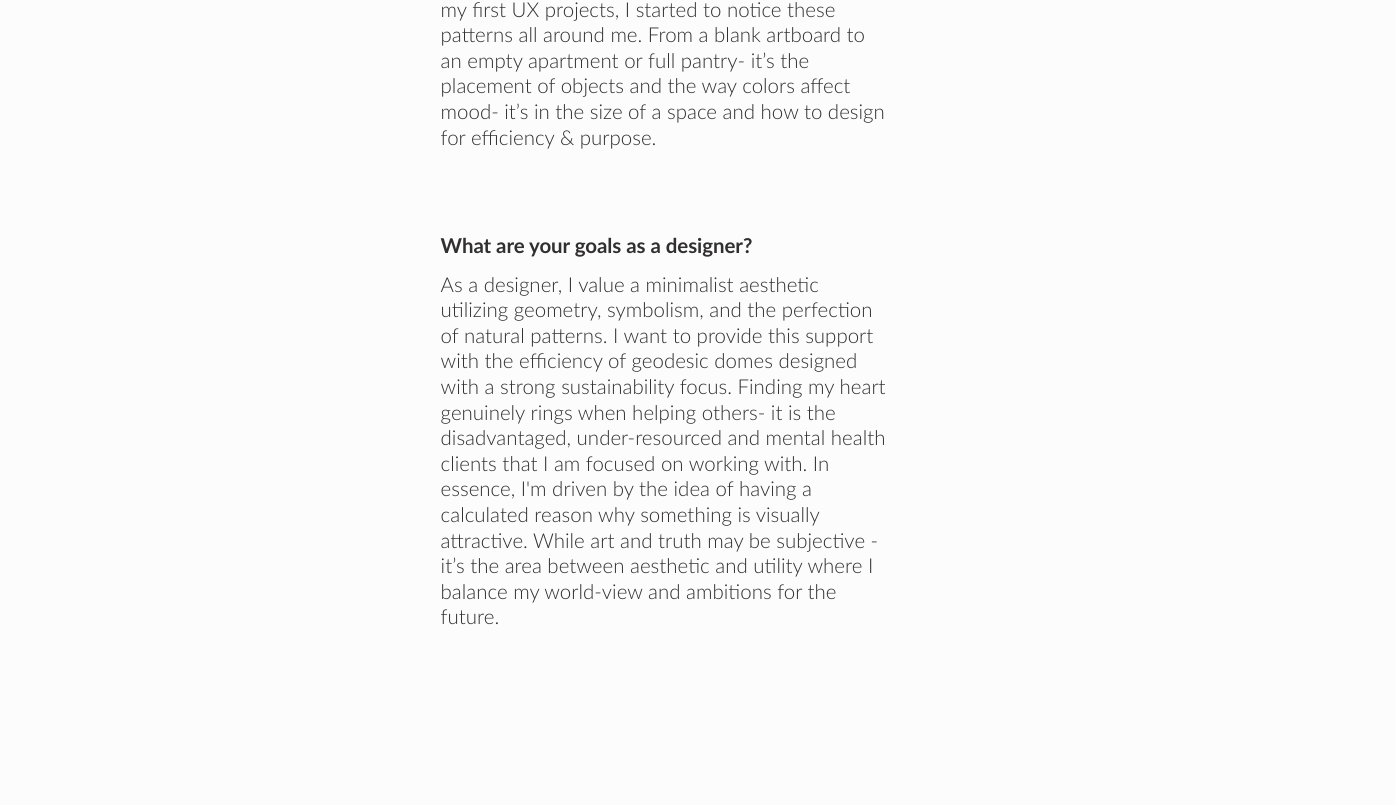
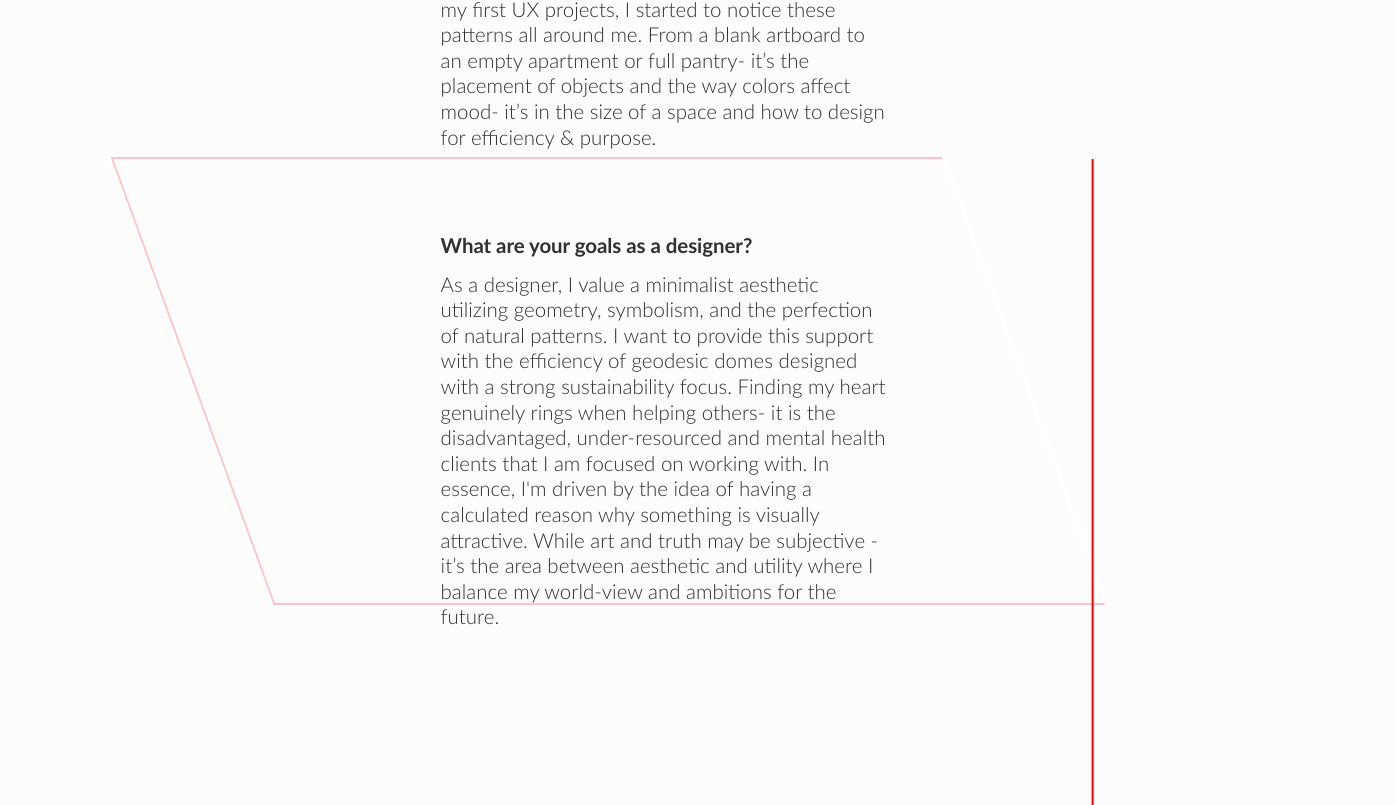
Before and after one commit to Josasia/josasia.github.io, a plain HTML site: page about.html in a window 1280 px wide. Shown: the part 1911-2716 px from the top of the page, 1396 px wide, since content can reach past the window. Before the commit the page ends 2547 px from the top, so only its background shows below. Drawn offline with Linux system fonts and the light colour scheme.

Commit message:
css shapes is amazing, going to sleep

```diff
--- a/about.html
+++ b/about.html
@@ -87,6 +87,7 @@
             </ul>
           </section>
 
+                                          <class id="rectangleBoutline"></class>
           <section class="about4">
             <ul class="about1container">
               <li id="outlineG"></li>
--- a/css/styleabout.css
+++ b/css/styleabout.css
@@ -349,7 +349,7 @@ html {
   width: 80vw;
   outline-style: solid;
   outline-color: purple;
-  outline-width: 3px;
+  outline-width: 1px;
   position: absolute;
 margin-top: 30rem;
 margin-left: 6rem;
@@ -361,7 +361,7 @@ margin-left: 6rem;
   height: 10vw;
   outline-style: solid;
   outline-color: purple;
-  outline-width: 3px;
+  outline-width: 1px;
   position: absolute;
 margin-top: 30rem;
 margin-left: 6rem;
@@ -374,13 +374,48 @@ margin-left: 6rem;
   height: 12vw;
   outline-style: solid;
   outline-color: purple;
-  outline-width: 3px;
+  outline-width: 1px;
   position: absolute;
 margin-top: 22rem;
 margin-left: 86.5rem;
   z-index: 9;
 
 }
+
+
+
+
+#rectangleBoutline {
+  display:grid;
+  height: 35vw;
+  width: 65vw;
+border-top: 2px solid pink;
+border-left: 2px solid pink;
+border-bottom: 2px solid pink;
+
+border-right: 1px solid white;
+  transform: skew(20deg);
+  outline-style: solid;
+  outline-color: white;
+  outline-width: 3px;
+  position: absolute;
+  margin-left: 15rem;
+  z-index: 3;
+}
+
+
+
+#rectangleBoutline:before {
+  content: "";
+width: 6px;
+height: 65vw;
+position: absolute;
+margin-bottom: 20rem;
+  transform: skew(-20deg);
+top: 0;
+right: 0;
+border-right: 2px solid red;
+} }
 
 /*
 .about1container {
```
